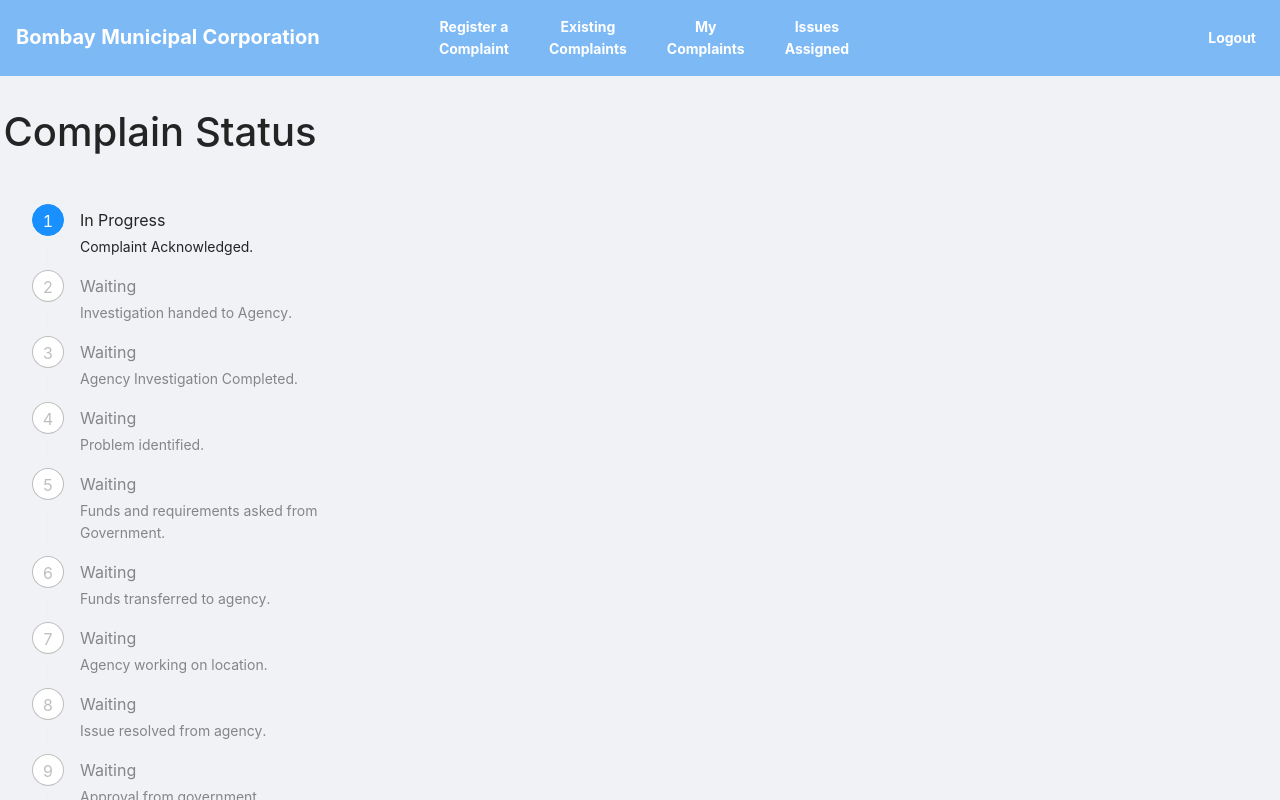
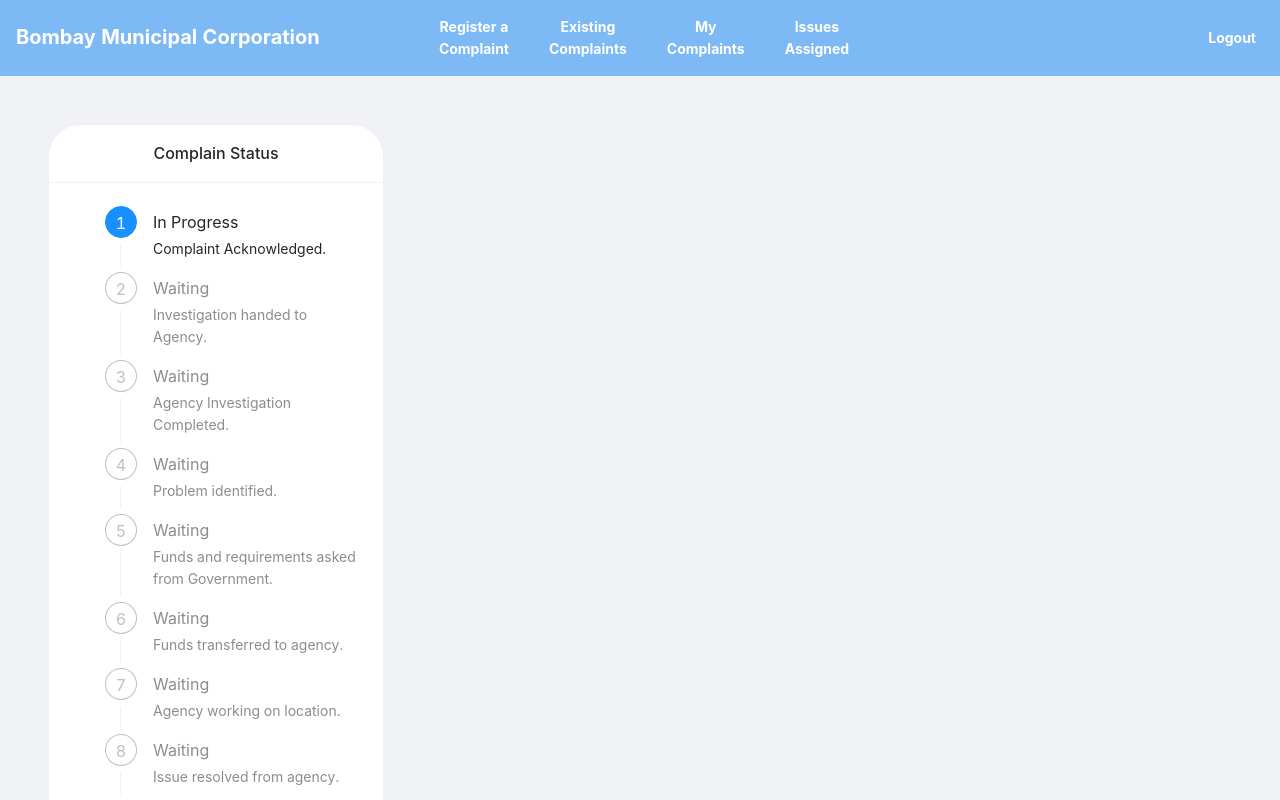
Before and after one commit to arpitm859/Road-App, a React (Create React App) app in the folder client/: page /status/1 in a window 1280 px wide. Shown: the top 800 px of the page. Built offline with nearby package versions, Linux system fonts and the light colour scheme; no server answers.

Commit message:
made ui changes

```diff
--- a/client/src/components/complainCard/complainCard.jsx
+++ b/client/src/components/complainCard/complainCard.jsx
@@ -8,7 +8,7 @@
 
 const ComplainCard = ({ date, title, id, address, city, onSubmit, upvotes }) => {
 	const [progress, setProgress] = useState(0);
-	useEffect(() => {
+	useEffect((id) => {
 		const config = {
 			headers: {
 				Authorization: 'Bearer ' + localStorage.getItem('token'),
--- /dev/null
+++ b/client/src/components/progressCard/progressCard.css
@@ -0,0 +1,5 @@
+#progress-card {
+	border-radius: 2rem;
+    margin-left: 3rem;
+    margin-top: 3rem;
+}
--- /dev/null
+++ b/client/src/components/progressCard/progressCard.jsx
@@ -0,0 +1,52 @@
+import { React } from 'react';
+import './progressCard.css';
+import { Steps, Card } from 'antd';
+const { Step } = Steps;
+
+const ProgressCard = ({ status }) => {
+	const check = (currentStatus, progress) => {
+		if (currentStatus > progress + 1) {
+			return 'Waiting';
+		} else if (currentStatus < progress + 1) {
+			return 'Finished';
+		} else {
+			return 'In Progress';
+		}
+	};
+	return (
+		<div>
+			<Card id='progress-card' title='Complain Status' bordered={true}>
+				<Steps
+					direction='vertical'
+					current={status}
+					style={{ marginLeft: '2rem', paddingRight: '2rem' }}
+				>
+					<Step title={check(1, status)} description='Complaint Acknowledged.' />
+					<Step
+						title={check(2, status)}
+						description='Investigation handed to Agency.'
+					/>
+					<Step
+						title={check(3, status)}
+						description='Agency Investigation Completed.'
+					/>
+					<Step title={check(4, status)} description='Problem identified.' />
+					<Step
+						title={check(5, status)}
+						description='Funds and requirements asked from Government.'
+					/>
+					<Step
+						title={check(6, status)}
+						description='Funds transferred to agency.'
+					/>
+					<Step title={check(7, status)} description='Agency working on location.' />
+					<Step title={check(8, status)} description='Issue resolved from agency.' />
+					<Step title={check(9, status)} description='Approval from government.' />
+					<Step title={check(10, status)} description='Issure resolved.' />
+				</Steps>
+			</Card>
+		</div>
+	);
+};
+
+export default ProgressCard;
--- a/client/src/pages/complains/complains.jsx
+++ b/client/src/pages/complains/complains.jsx
@@ -1,5 +1,4 @@
 import { React, useState } from 'react';
-import { Table } from 'react-bootstrap';
 import { useHistory } from 'react-router-dom';
 import axios from 'axios';
 import TextField from '@material-ui/core/TextField';
--- a/client/src/pages/status/status.css
+++ b/client/src/pages/status/status.css
@@ -1,8 +1,7 @@
-.status-div{
-    width: 25vw
+.progress-div {
+	width: 30%;
 }
 
-.status{
-    height: 90vh;
-    margin-top: 2rem;
+.status {
+	margin-top: 2rem;
 }
--- a/client/src/pages/status/status.jsx
+++ b/client/src/pages/status/status.jsx
@@ -1,70 +1,31 @@
 import { React, useState, useEffect } from 'react';
 import axios from 'axios';
 import './status.css';
-import { Timeline } from 'antd';
-import { Steps } from 'antd';
-import './status.css'
-const { Step } = Steps;
+import ProgressCard from '../../components/progressCard/progressCard';
+
 
 const Status = (props) => {
 	const [data, setData] = useState([]);
 	const [status, setStatus] = useState(0);
 
-	console.log();
 	useEffect(() => {
 		const config = {
 			headers: {
 				Authorization: 'Bearer ' + localStorage.getItem('token'),
 			},
 		};
-		axios.get('/complaints/all', config).then((json) => setData(json.data));
+		axios
+			.get(`/complaints/${props.match.params.id}`, config)
+			.then((json) => setData(json.data));
 		axios.get(`/status/${props.match.params.id}`, config).then((json) => {
 			setStatus(json.data);
 		});
 	}, []);
 
-	const check = (currentStatus, progress) => {
-		if (currentStatus > progress + 1) {
-			return 'Waiting';
-		} else if (currentStatus < progress + 1) {
-			return 'Finished';
-		} else {
-			return 'In Progress';
-		}
-	};
-
 	return (
 		<div className='status'>
-			<div className='status-div'>
-				<h1>Complain Status</h1>
-				<Steps
-					direction='vertical'
-					current={status}
-					style={{ marginTop: '3rem', marginLeft: '2rem' }}
-				>
-					<Step title={check(1, status)} description='Complaint Acknowledged.' />
-					<Step
-						title={check(2, status)}
-						description='Investigation handed to Agency.'
-					/>
-					<Step
-						title={check(3, status)}
-						description='Agency Investigation Completed.'
-					/>
-					<Step title={check(4, status)} description='Problem identified.' />
-					<Step
-						title={check(5, status)}
-						description='Funds and requirements asked from Government.'
-					/>
-					<Step
-						title={check(6, status)}
-						description='Funds transferred to agency.'
-					/>
-					<Step title={check(7, status)} description='Agency working on location.' />
-					<Step title={check(8, status)} description='Issue resolved from agency.' />
-					<Step title={check(9, status)} description='Approval from government.' />
-					<Step title={check(10, status)} description='Issure resolved.' />
-				</Steps>
+			<div className='progress-div'>
+				<ProgressCard status={status} />
 			</div>
 		</div>
 	);
```
Also changed, not shown: 2 other files (tests, documents, lock files or other folders).
